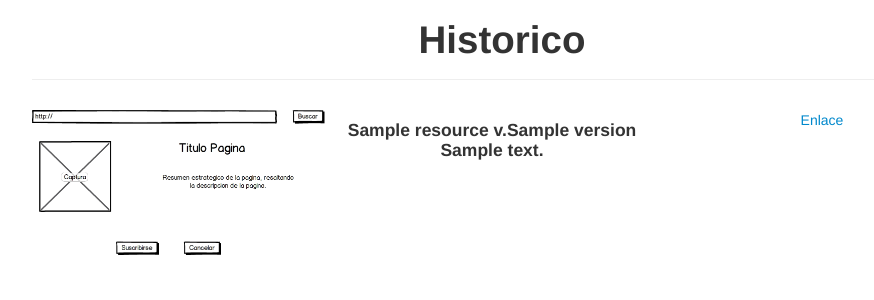
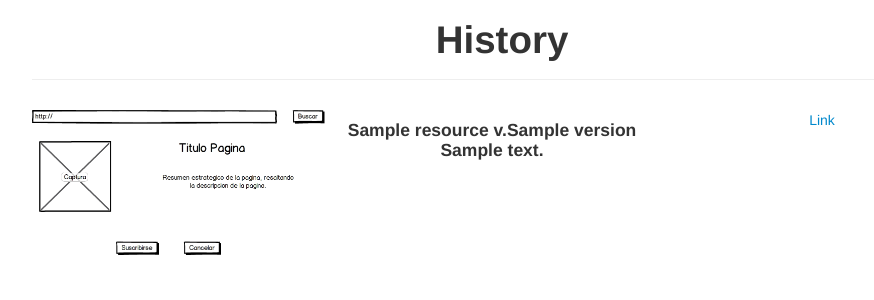
Before and after one commit to jefree/followeb, a Django app: template example/followeb/templates/followeb/history.html in a window 1280 px wide. Shown: the top 300 px of the page, without its empty margins (138-1012 px from the left). Run offline with Django 3.2, Linux system fonts and the light colour scheme; tables that the repository leaves empty hold one stand-in row (Sample ...); the template is opened without the code that fills it: values named after a table or form of the project are taken from there, most other values are stand-ins (such as "Sample title", 1, 10 or a date in 2020).

Commit message:
change of variables of spanish to english

```diff
--- a/example/followeb/templates/followeb/history.html
+++ b/example/followeb/templates/followeb/history.html
@@ -5,24 +5,24 @@
 {% endblock %}
 
 {% block subtitle %}
-	Historico
+	History
 {% endblock %}
 
 {% block content %}
 
-{% for dato in lista %}
+{% for datum in list_history %}
 	<div class="row">
 		<div class="span4">
 			<img src={% static "followeb/img/add.png" %}>
 		</div>
 		<div class="span4">
 			<h4>
-				<div class="row">{{ dato.resource.title }} v.{{ dato.version }} </div>
-				<div class="row">{{ dato.resource.description }}</div>
+				<div class="row">{{ datum.resource.title }} v.{{ datum.version }} </div>
+				<div class="row">{{ datum.resource.description }}</div>
 			</h4>
 		</div>
 		<div class="span4">
-			<a href={{resources.resource.url}}>Enlace</a>
+			<a href={{resources.resource.url}}>Link</a>
 		</div>
 	</div>
 	<br><br>
--- a/example/followeb/views.py
+++ b/example/followeb/views.py
@@ -80,5 +80,5 @@ def add(request):
 def history(request,res_id):
 	context = {}
 	#Get the version list for this resource
-	context['lista']=Resource.objects.get(id=res_id).resourceversion_set.all()
+	context['list_history']=Resource.objects.get(id=res_id).resourceversion_set.all()
 	return render(request,  'followeb/history.html', context)
```
